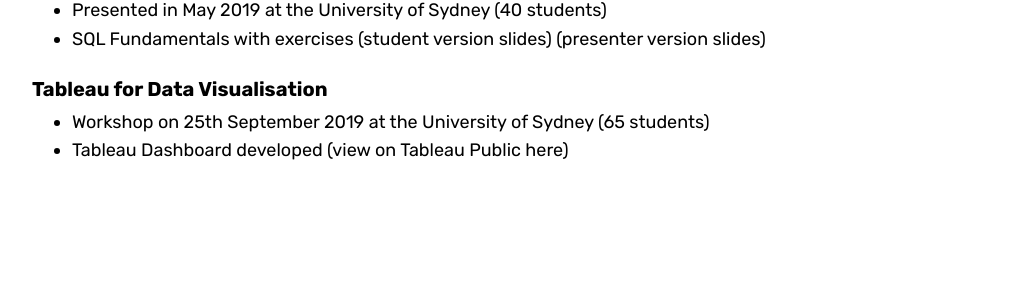
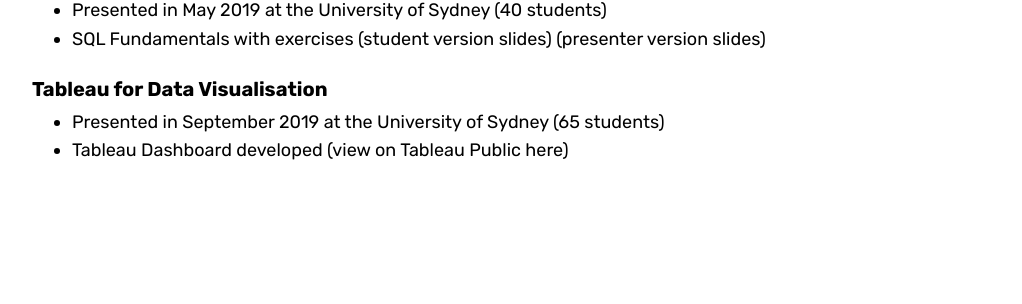
Before and after one commit to jeffreycklo/jeffreycklo.github.io, a Jekyll site: the page built from workshops.md, in a window 1280 px wide. Shown: the part 1016-1320 px from the top of the page, without its empty margins (128-1150 px from the left). Built offline with Jekyll 4.4.1, drawn with Linux system fonts in a browser that asks for light colours; nearby versions of some CDN libraries; some web fonts are replaced.

Commit message:
Minor edit

```diff
--- a/workshops.md
+++ b/workshops.md
@@ -27,5 +27,5 @@ This is exactly why I have developed (created materials from scratch) and ran in
 
 ### Tableau for Data Visualisation
 
-- Workshop on 25th September 2019 at the University of Sydney (65 students)
+- Presented in September 2019 at the University of Sydney (65 students)
 - Tableau Dashboard developed ([view on Tableau Public here](https://public.tableau.com/profile/jeffrey.lo#!/vizhome/KickstarterDashboardTechnology/TechDashboard))
```
